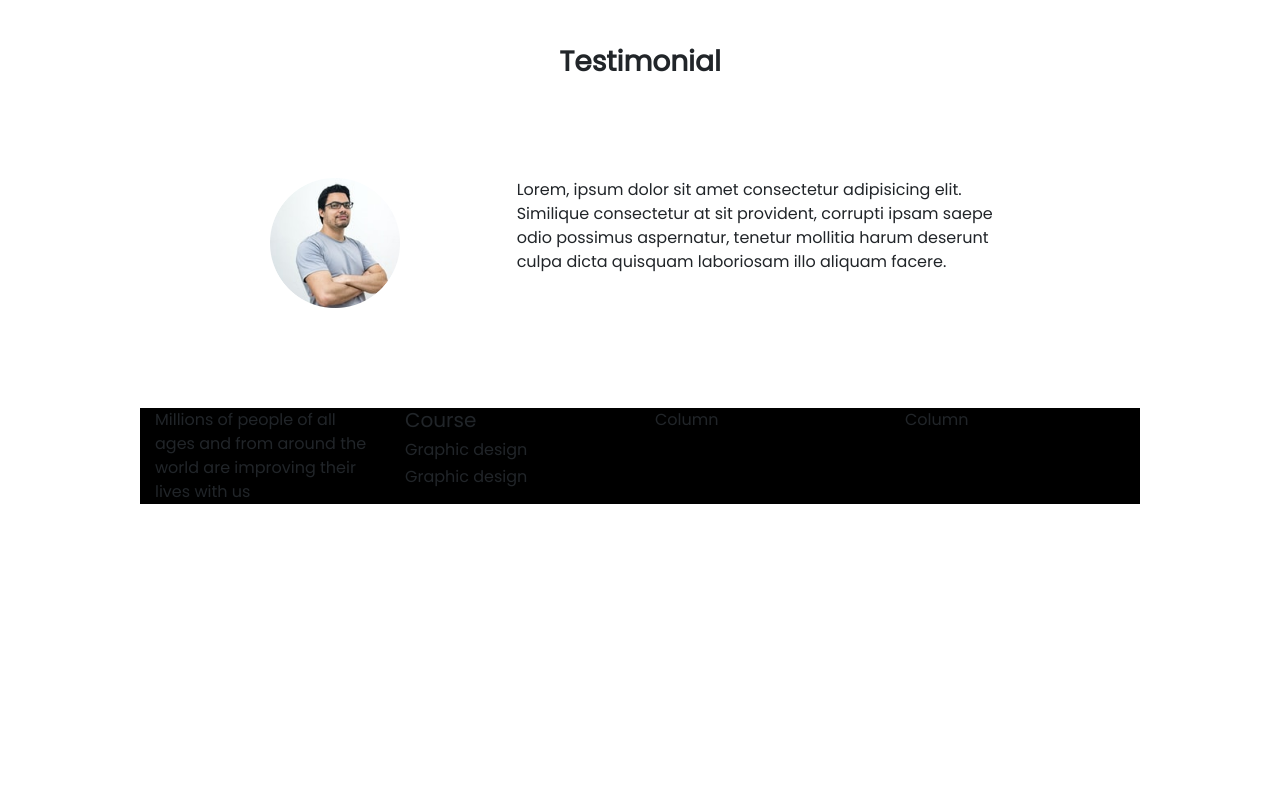
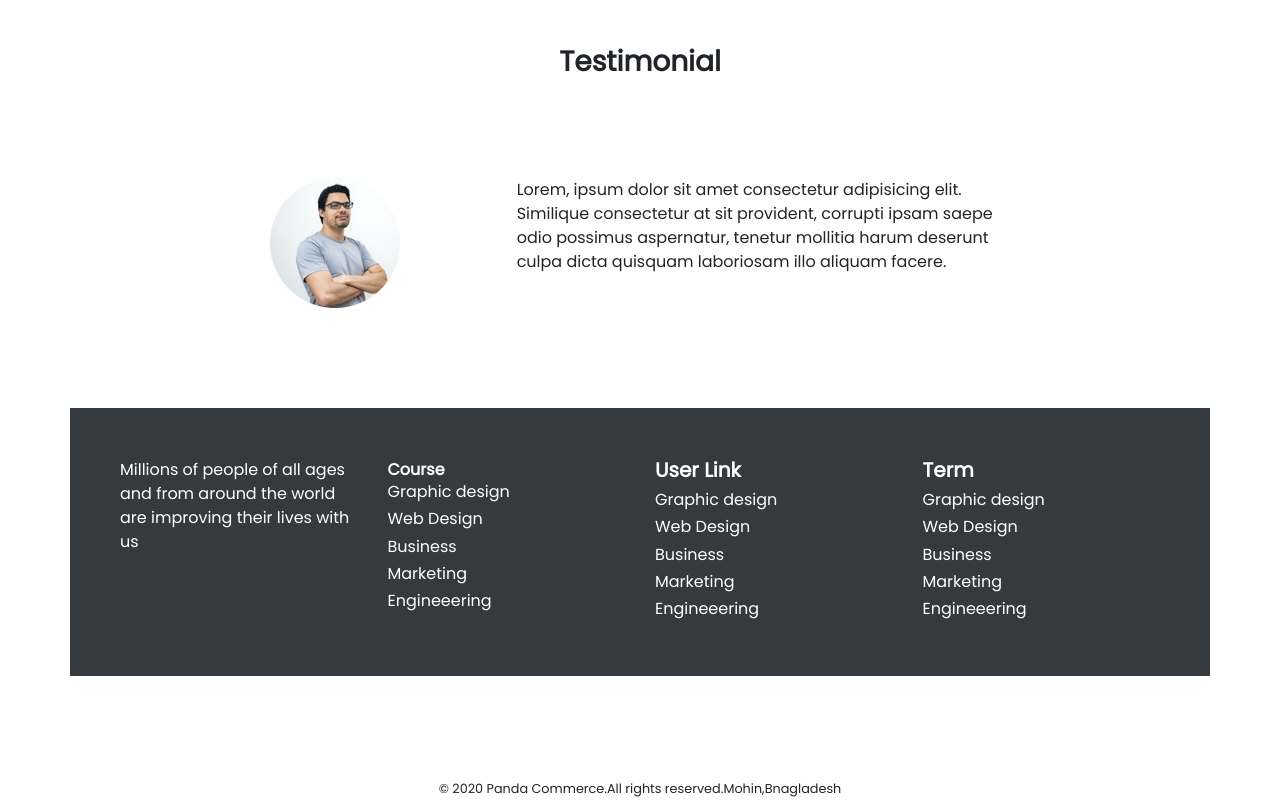
Before and after one commit to brothermohinuddin/e-school-resources, a plain HTML site: page index.html in a window 1280 px wide. Shown: the part 1519-2319 px from the top of the page. Before the commit the page ends 2123 px from the top, so only its background shows below. Drawn offline with nearby package versions, Linux system fonts and the light colour scheme.

Commit message:
finally done4

```diff
--- a/index.html
+++ b/index.html
@@ -154,25 +154,52 @@
     </div>
     <div class="col-sm-6 col-md-8"> Lorem, ipsum dolor sit amet consectetur adipisicing elit. Similique consectetur at sit provident, corrupti ipsam saepe odio possimus aspernatur, tenetur mollitia harum deserunt culpa dicta quisquam laboriosam illo aliquam facere.</div>
   </div>
-
-</div>
+  </div>
 </div>
 
-<div class="container footer">
+
+<div class="container footer text-white bg-dark">
   <div class="row row-cols-1 row-cols-sm-2 row-cols-md-4">
-    <div class="col">
+      <div class="col">
       Millions of people of all ages and from around the world are improving their lives with us
     </div>
     <div class="col">
-      <h5>Course</h5>
+   <h><b>Course </b></h>
+    <small>
       <h6>Graphic design</h6>
-      <h6>Graphic design</h6>
+      <h6>Web Design</h6>
+      <h6>Business</h6>
+      <h6>Marketing</h6>
+      <h6>Engineeering</h6>
+    </small>
     </div>
-    <div class="col">Column</div>
-    <div class="col">Column</div>
+    <div class="col">
+      <h5><b>User Link</b></h5>
+      <small>
+        <h6>Graphic design</h6>
+        <h6>Web Design</h6>
+        <h6>Business</h6>
+        <h6>Marketing</h6>
+        <h6>Engineeering</h6>
+      </small>
+    </div>
+    <div class="col">
+      <h5><b>Term</b></h5>
+     <small>
+        <h6>Graphic design</h6>
+        <h6>Web Design</h6>
+        <h6>Business</h6>
+        <h6>Marketing</h6>
+        <h6>Engineeering</h6>
+      </small>
+    </div>
   </div>
 </div>
 
+
+<footer class="last-footer">
+  <small>© 2020 Panda Commerce.All rights reserved.Mohin,Bnagladesh</small>
+</footer>
 <script src="https://code.jquery.com/jquery-3.5.1.slim.min.js" integrity="sha384-DfXdz2htPH0lsSSs5nCTpuj/zy4C+OGpamoFVy38MVBnE+IbbVYUew+OrCXaRkfj" crossorigin="anonymous"></script>
 <script src="https://cdn.jsdelivr.net/npm/popper.js@1.16.0/dist/umd/popper.min.js" integrity="sha384-Q6E9RHvbIyZFJoft+2mJbHaEWldlvI9IOYy5n3zV9zzTtmI3UksdQRVvoxMfooAo" crossorigin="anonymous"></script>
 <script src="https://stackpath.bootstrapcdn.com/bootstrap/4.5.0/js/bootstrap.min.js" integrity="sha384-OgVRvuATP1z7JjHLkuOU7Xw704+h835Lr+6QL9UvYjZE3Ipu6Tp75j7Bh/kR0JKI" crossorigin="anonymous"></script>
--- a/style.css
+++ b/style.css
@@ -66,7 +66,9 @@ h3{
     padding: 0px 200px;
 }
 .footer{
-    background-color: black;
-    width: 1000px;
-    height:21000;
+    height: ;
+    padding: 50px;
 }
+.last-footer{
+    text-align: center;
+}
```
